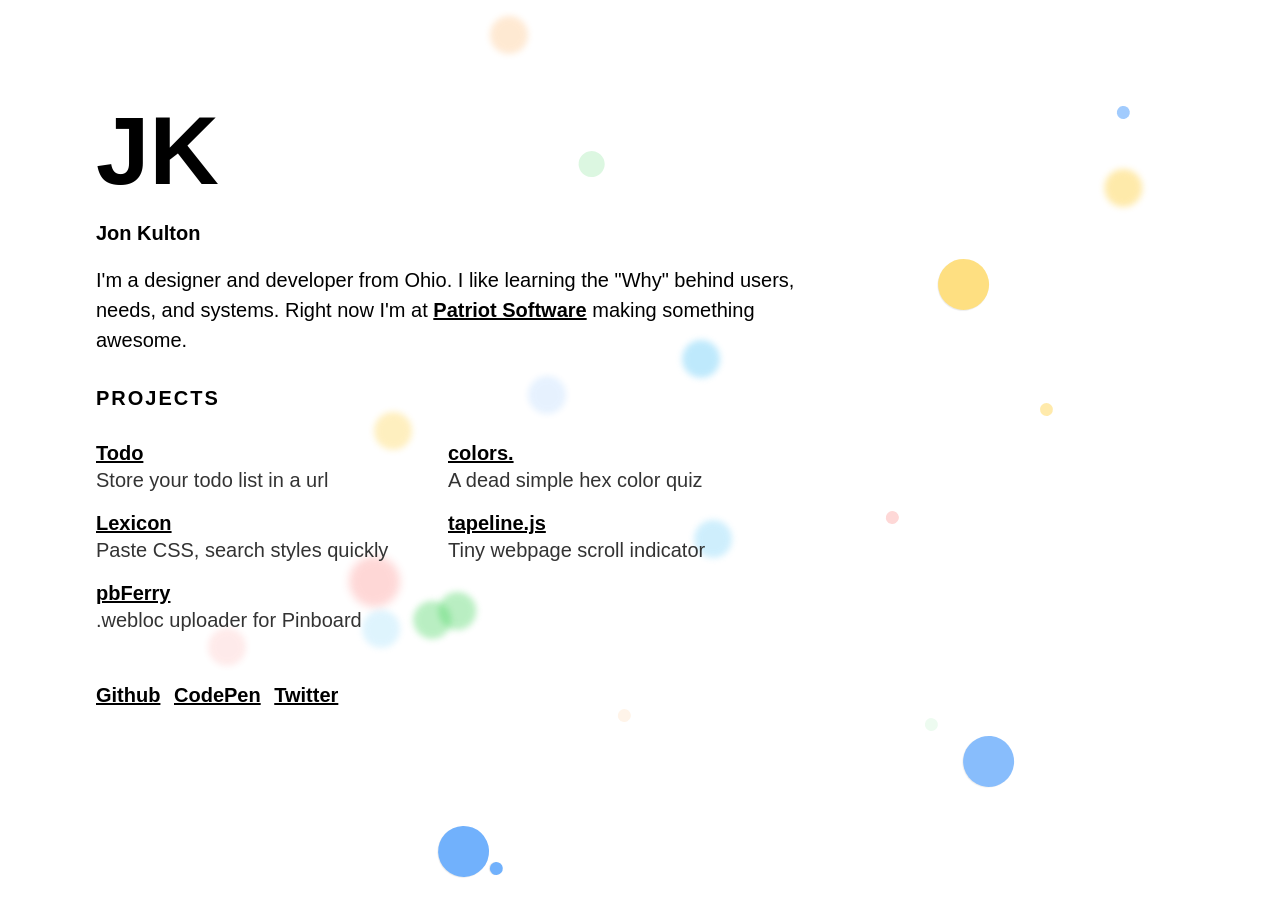
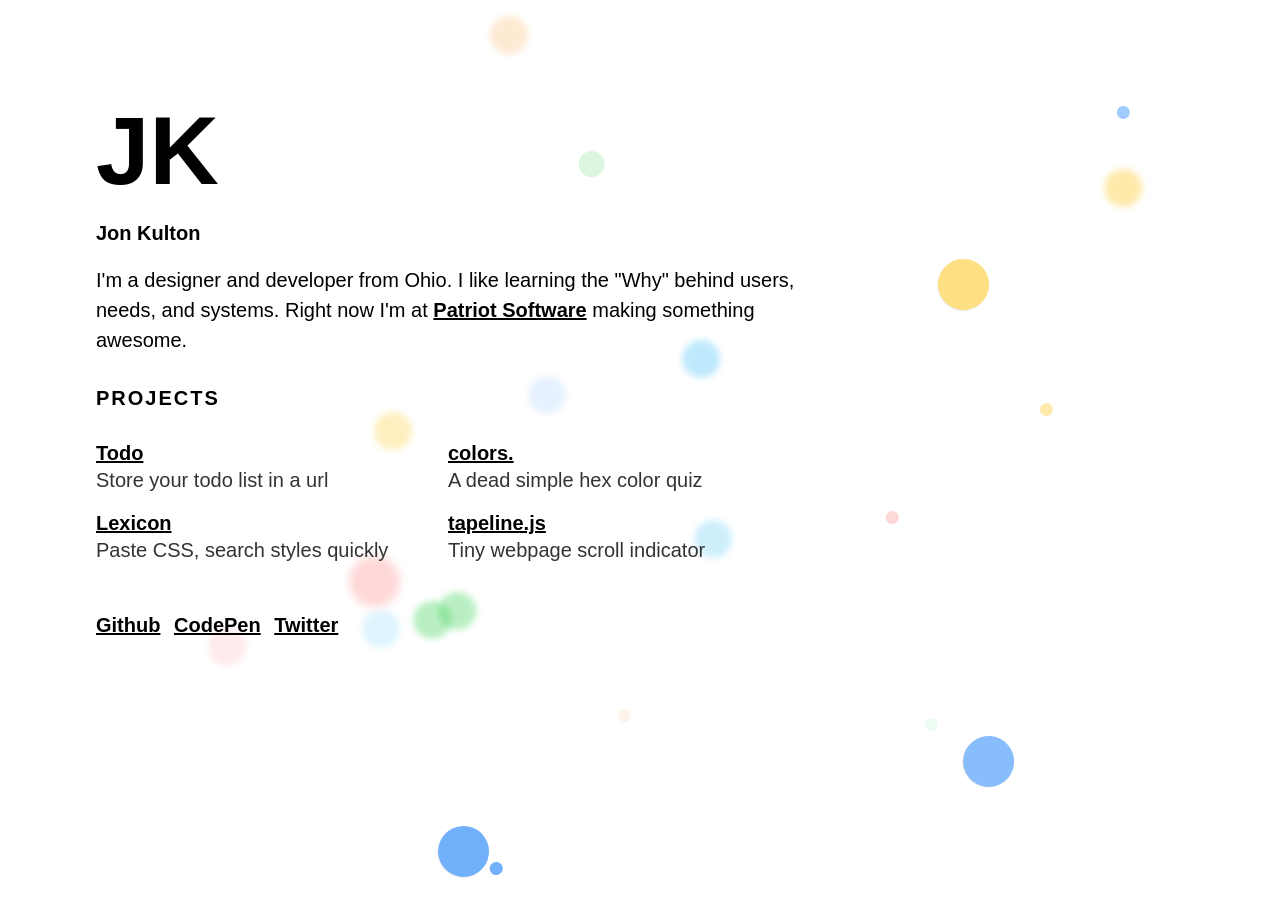
Before and after one commit to jkulton/jkulton.github.io, a Jekyll site: the page built from index.html, in a window 1280 px wide. Built offline with Jekyll 4.4.1, drawn with Linux system fonts in a browser that asks for light colours; comment, search, counter and statistics services are not loaded.

Commit message:
Update index.html

```diff
--- a/index.html
+++ b/index.html
@@ -33,11 +33,6 @@ title: Jon Kulton
 				<a href="/tapeline" class="dim black no-underline w-100 w-50-ns">
 					<h3 class="underline mb1 f4 mt0">tapeline.js</h3>
 					<p class="mt1 dark-gray">Tiny webpage scroll indicator</p>
-				</a>
-
-				<a href="https://github.com/jkulton/pbFerry" class="dim black no-underline w-100 w-50-ns">
-					<h3 class="underline mb1 f4 mt0">pbFerry</h3>
-					<p class="mt1 dark-gray">.webloc uploader for Pinboard</p>
 				</a>
 			</section>
 
```
